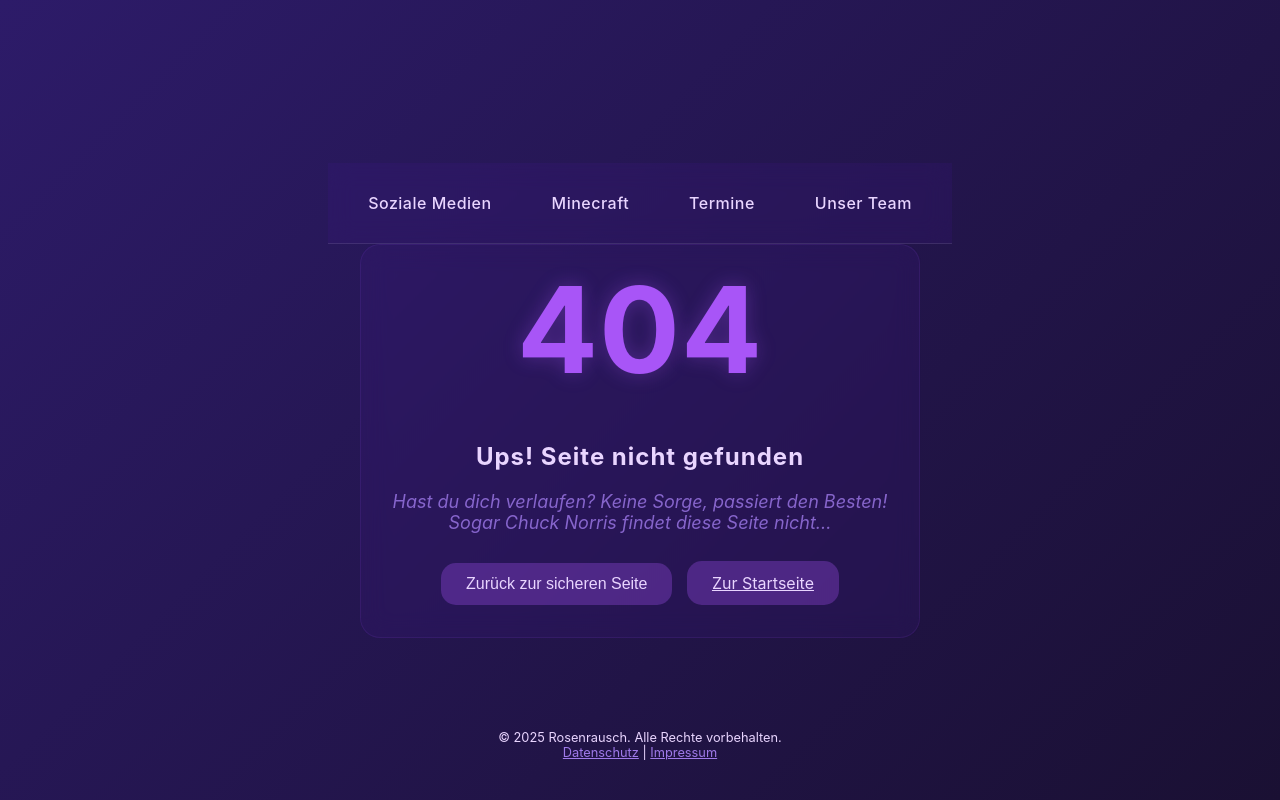
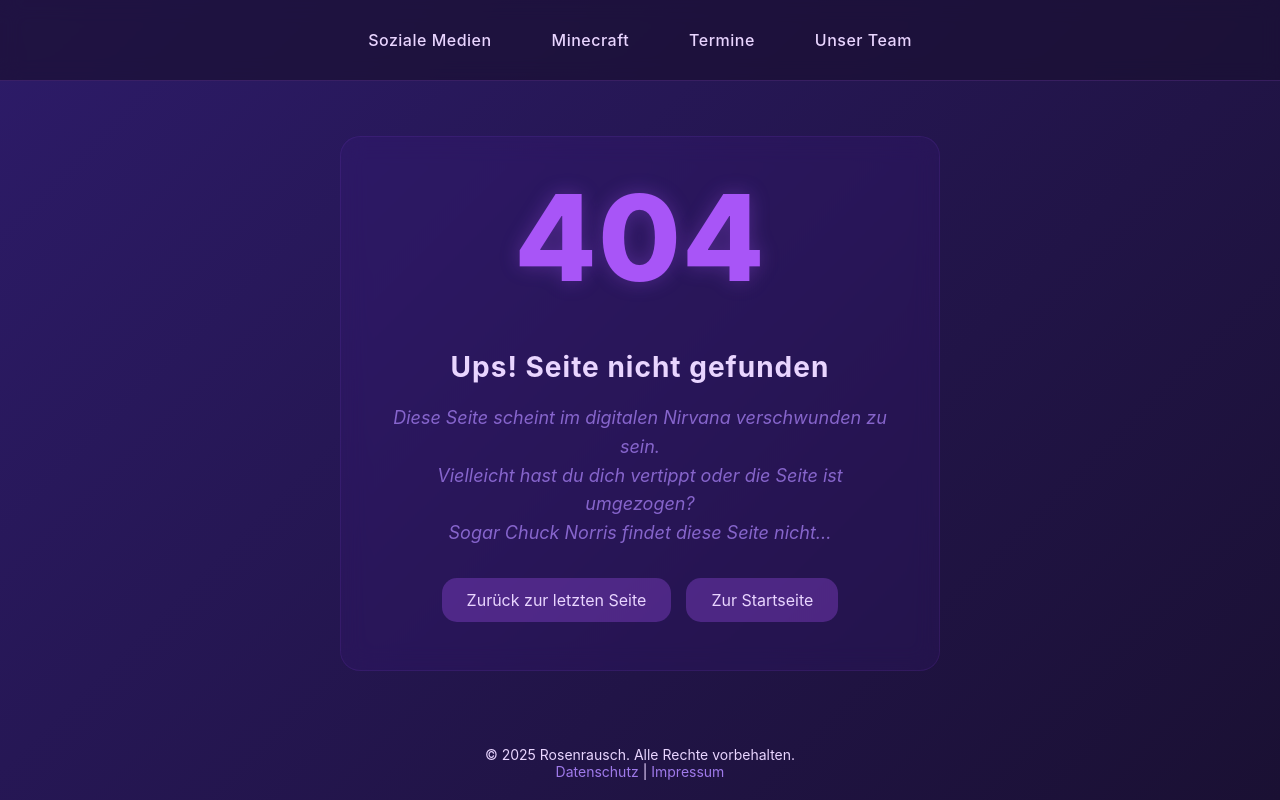
Before and after one commit to itsliande/rosenrausch, a plain HTML site: page 404.html in a window 1280 px wide. Drawn offline with Linux system fonts and the light colour scheme.

Commit message:
test für error seite neu

```diff
--- a/error.html
+++ b/404.html
@@ -3,28 +3,35 @@
 <head>
     <meta charset="UTF-8">
     <meta name="viewport" content="width=device-width, initial-scale=1.0">
-    <title>Oops! - Fehlerseite</title>
+    <title>404 - Seite nicht gefunden | Rosenrausch</title>
     <link rel="stylesheet" href="css/main.css">
     <style>
         body {
             font-family: 'Inter', -apple-system, BlinkMacSystemFont, "Segoe UI", Roboto, Arial, sans-serif;
+            margin: 0;
+            background: linear-gradient(135deg, #2D1B69 0%, #1A1033 100%) fixed;
+            min-height: 100vh;
             display: flex;
             flex-direction: column;
+        }
+
+        .content-wrapper {
+            flex: 1;
+            display: flex;
+            justify-content: center;
             align-items: center;
-            justify-content: center;
-            height: 100vh;
-            margin: 0;
-            background: linear-gradient(135deg, #2D1B69 0%, #1A1033 100%) fixed;
-            overflow: hidden;
+            padding: 2rem;
         }
 
         .error-container {
             text-align: center;
-            padding: 2rem;
+            padding: 3rem;
             background: rgba(91, 33, 182, 0.1);
             backdrop-filter: blur(12px);
             border-radius: 20px;
             border: 1px solid rgba(168, 85, 247, 0.1);
+            max-width: 600px;
+            width: 100%;
         }
 
         .error-code {
@@ -33,10 +40,11 @@
             margin: 0;
             animation: bounce 2s infinite;
             text-shadow: 0 0 20px rgba(168, 85, 247, 0.3);
+            font-weight: 800;
         }
 
         .error-message {
-            font-size: 24px;
+            font-size: 28px;
             color: #E9D5FF;
             margin: 20px 0;
             font-weight: 700;
@@ -48,6 +56,8 @@
             color: #9F7AEA;
             font-style: italic;
             opacity: 0.8;
+            margin-bottom: 30px;
+            line-height: 1.6;
         }
 
         @keyframes bounce {
@@ -59,8 +69,15 @@
             }
         }
 
+        .button-group {
+            display: flex;
+            justify-content: center;
+            flex-wrap: wrap;
+            gap: 15px;
+            margin-top: 30px;
+        }
+
         .back-button {
-            margin-top: 30px;
             padding: 12px 25px;
             background: rgba(168, 85, 247, 0.3);
             color: #E9D5FF;
@@ -69,11 +86,37 @@
             cursor: pointer;
             transition: all 0.3s ease;
             font-size: 16px;
+            text-decoration: none;
+            display: inline-block;
         }
 
         .back-button:hover {
             background: rgba(168, 85, 247, 0.5);
             transform: translateY(-2px);
+        }
+
+        .copyright {
+            color: #E9D5FF;
+            text-align: center;
+            padding: 20px;
+            font-size: 14px;
+        }
+
+        .legal-links a {
+            color: #9F7AEA;
+            text-decoration: none;
+            transition: color 0.3s ease;
+        }
+
+        .legal-links a:hover {
+            color: #E9D5FF;
+            text-decoration: underline;
+        }
+
+        .navbar {
+            background-color: rgba(26, 16, 51, 0.7);
+            backdrop-filter: blur(10px);
+            border-bottom: 1px solid rgba(168, 85, 247, 0.2);
         }
     </style>
 </head>
@@ -84,21 +127,30 @@
         <a href="termine.html" class="nav-item">Termine</a>
         <a href="team.html" class="nav-item">Unser Team</a>
     </nav>
-    <div class="error-container">
-        <h1 class="error-code">404</h1>
-        <h2 class="error-message">Ups! Seite nicht gefunden</h2>
-        <p class="funny-text">Hast du dich verlaufen? Keine Sorge, passiert den Besten!<br>
+
+    <div class="content-wrapper">
+        <div class="error-container">
+            <h1 class="error-code">404</h1>
+            <h2 class="error-message">Ups! Seite nicht gefunden</h2>
+            <p class="funny-text">Diese Seite scheint im digitalen Nirvana verschwunden zu sein.<br>
+            Vielleicht hast du dich vertippt oder die Seite ist umgezogen?<br>
             Sogar Chuck Norris findet diese Seite nicht...</p>
-        <button class="back-button" onclick="window.history.back()">Zurück zur sicheren Seite</button>
-        <a href="index.html" class="back-button" style="margin-left: 10px;">Zur Startseite</a>
+
+            <div class="button-group">
+                <a href="javascript:history.back()" class="back-button">Zurück zur letzten Seite</a>
+                <a href="index.html" class="back-button">Zur Startseite</a>
+            </div>
+        </div>
     </div>
 
-    <div class="copyright" style="position: absolute; bottom: 20px; width: 100%; text-align: center; color: #E9D5FF;">
+    <div class="copyright">
         © 2025 Rosenrausch. Alle Rechte vorbehalten.
         <div class="legal-links">
-            <a href="privacy.html" style="color: #9F7AEA;">Datenschutz</a> |
-            <a href="impressum.html" style="color: #9F7AEA;">Impressum</a>
+            <a href="privacy.html">Datenschutz</a> |
+            <a href="impressum.html">Impressum</a>
         </div>
     </div>
+
+    <script src="js/404-handler.js"></script>
 </body>
 </html>
--- /dev/null
+++ b/js/404-handler.js
@@ -0,0 +1,28 @@
+/**
+ * 404-Handler für die Rosenrausch-Website
+ *
+ * Diese Datei stellt zusätzliche Funktionalität für die 404-Fehlerseite bereit.
+ */
+
+document.addEventListener('DOMContentLoaded', function() {
+    // Versuche, dem Benutzer zu helfen, indem ähnliche Seiten vorgeschlagen werden
+    const path = window.location.pathname;
+    const fileName = path.split('/').pop();
+
+    // Wenn es einen Seitennamen gibt, füge einen Hinweis in die Fehlermeldung ein
+    if (fileName && fileName !== '404.html') {
+        const messageElement = document.querySelector('.error-message');
+        if (messageElement) {
+            messageElement.innerHTML = `Ups! Seite <span style="color: #A855F7;">${fileName}</span> nicht gefunden`;
+        }
+
+        // Füge einen Ereignislistener für die Schaltfläche "Zur Startseite" hinzu
+        const homeButton = document.querySelector('a[href="index.html"]');
+        if (homeButton) {
+            homeButton.addEventListener('click', function() {
+                // Optional: Tracking für 404-Fehler, falls später Analytics hinzugefügt werden
+                console.log('404-Fehler behoben: Nutzer ging zur Startseite');
+            });
+        }
+    }
+});
```
Also changed, not shown: README.md, 1 other file.
